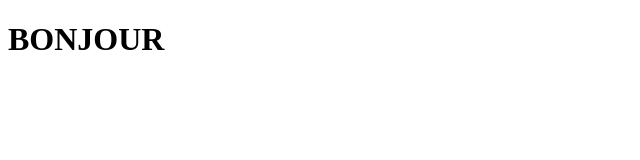
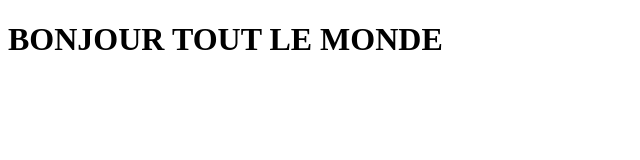
Before and after one commit to kevin-mukoka-vinci/web2, a plain HTML site: page module1/ex01/index.html in a window 1280 px wide. Shown: the whole page, without its empty margins (0-640 px from the left). Drawn offline with Linux system fonts and the light colour scheme.

Commit message:
update to index & new js file

```diff
--- a/module1/ex01/index.html
+++ b/module1/ex01/index.html
@@ -6,6 +6,6 @@
     <title>Document</title>
 </head>
 <body>
-    <h1>BONJOUR</h1>
+    <h1>BONJOUR TOUT LE MONDE</h1>
 </body>
 </html>
--- /dev/null
+++ b/module1/ex01/index.js
@@ -0,0 +1 @@
+document.alert('hi!');
```
